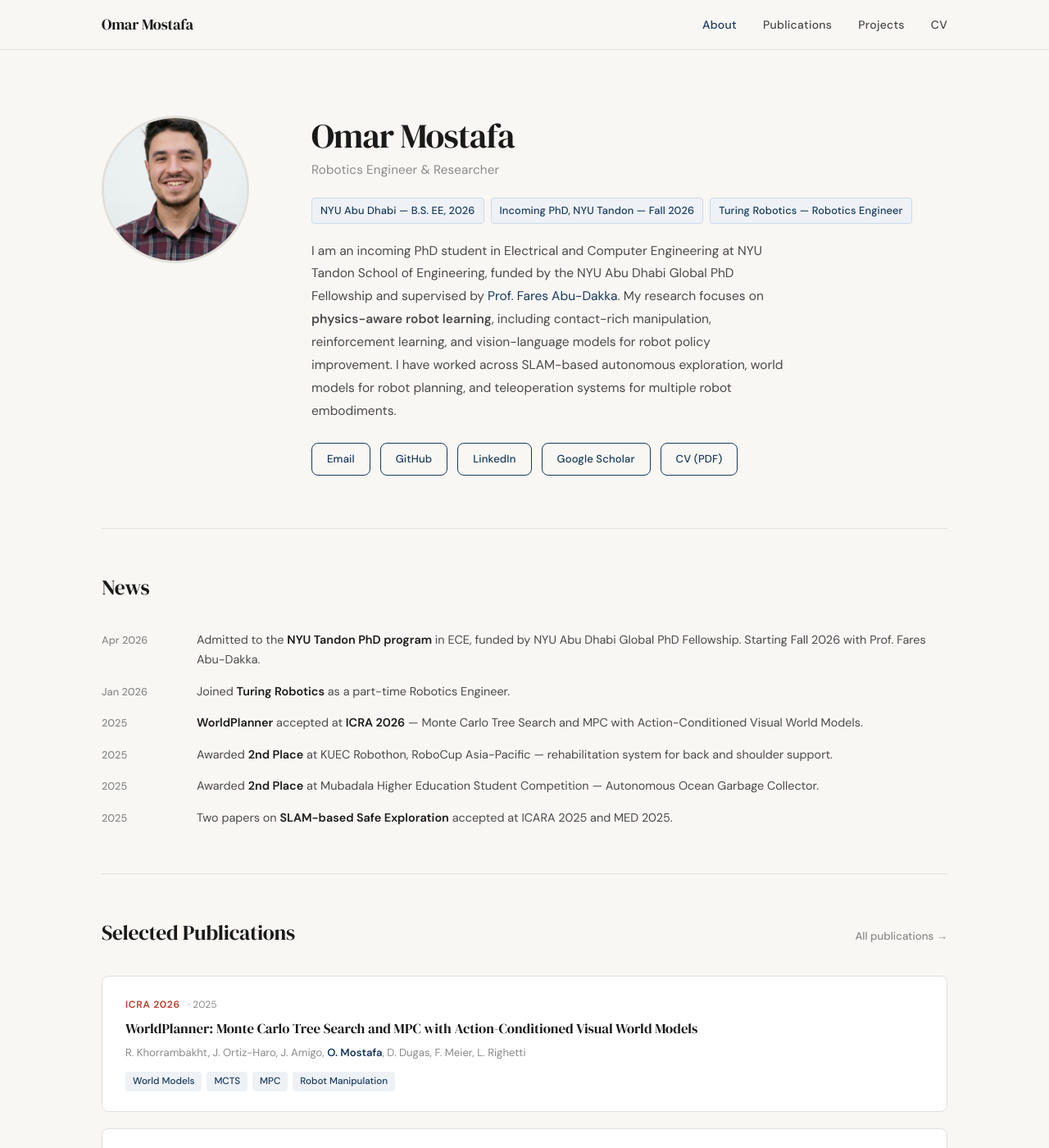
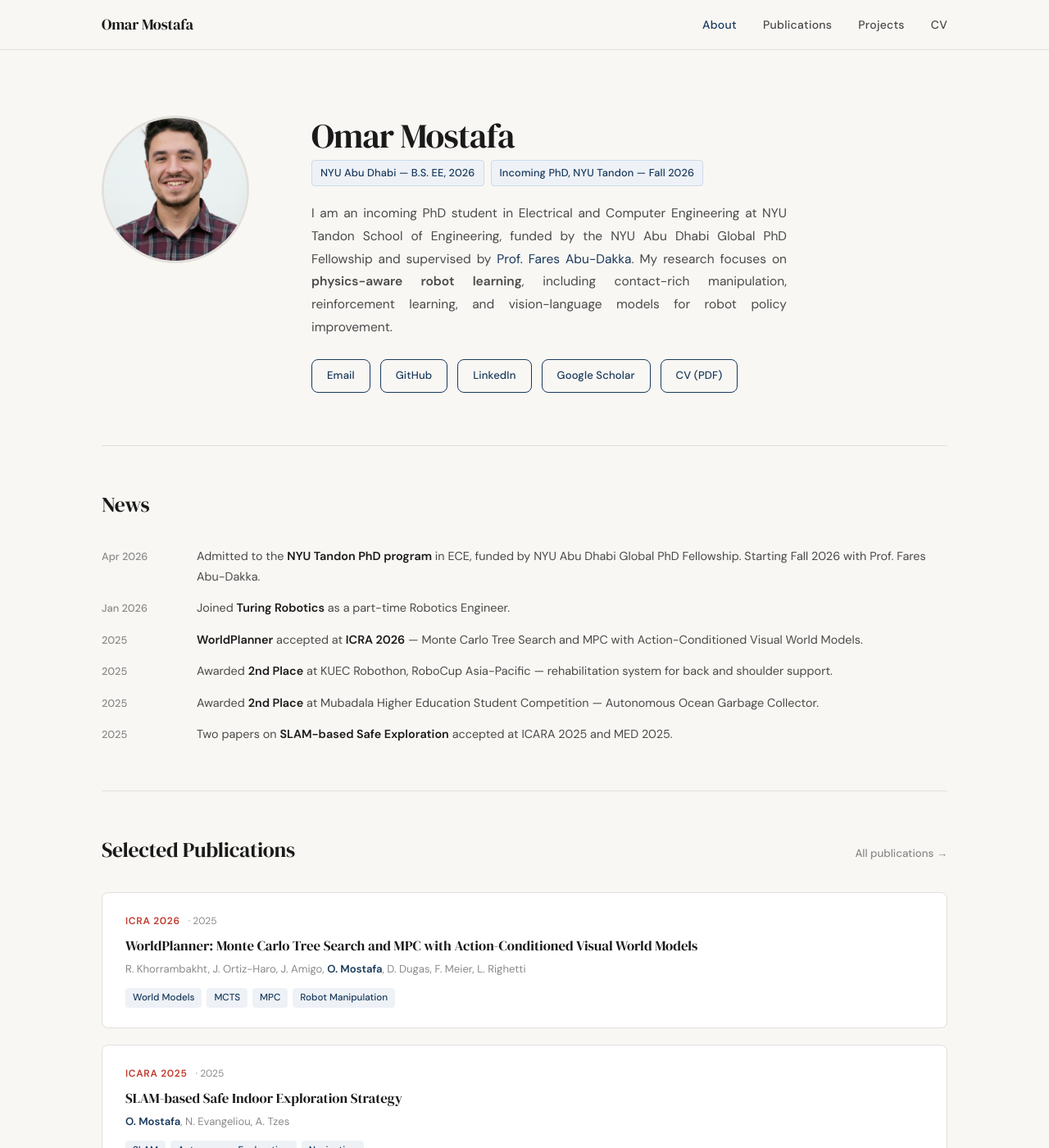
Before and after one commit to omar-mostafa81/omar-mostafa81.github.io, a Jekyll site: the page built from index.html, in a window 1280 px wide and 1400 px high. Shown: the whole window at 82% size. Built offline with Jekyll 4.4.1, drawn with Linux system fonts in a browser that asks for light colours; some of the changed text lies outside the part shown.

```diff
--- a/assets/css/style.css
+++ b/assets/css/style.css
@@ -178,6 +178,7 @@ p { color: var(--ink-mid); }
   color: var(--ink-mid);
   max-width: 580px;
   margin-bottom: 24px;
+  text-align: justify;
 }
 
 .hero-links {
--- a/index.html
+++ b/index.html
@@ -18,22 +18,18 @@ title: ""
       </div>
       <div>
         <h1 class="hero-name">Omar Mostafa</h1>
-        <p class="hero-title">Robotics Engineer &amp; Researcher</p>
 
         <div class="hero-affil">
           <span class="affil-pill">NYU Abu Dhabi &mdash; B.S. EE, 2026</span>
           <span class="affil-pill">Incoming PhD, NYU Tandon &mdash; Fall 2026</span>
-          <span class="affil-pill">Turing Robotics &mdash; Robotics Engineer</span>
         </div>
 
         <p class="hero-bio">
           I am an incoming PhD student in Electrical and Computer Engineering at NYU Tandon School of Engineering,
           funded by the NYU Abu Dhabi Global PhD Fellowship and supervised by
-          <a href="#" target="_blank">Prof. Fares Abu-Dakka</a>.
+          <a href="https://nyuad.nyu.edu/en/academics/divisions/engineering/faculty/fares-abu-dakka.html" target="_blank">Prof. Fares Abu-Dakka</a>.
           My research focuses on <strong>physics-aware robot learning</strong>, including contact-rich manipulation,
           reinforcement learning, and vision-language models for robot policy improvement.
-          I have worked across SLAM-based autonomous exploration, world models for robot planning,
-          and teleoperation systems for multiple robot embodiments.
         </p>
 
         <div class="hero-links">
@@ -142,11 +138,11 @@ title: ""
     <div class="exp-list">
 
       <div class="exp-item">
-        <span class="exp-date">Jan 2026 – Present</span>
+        <span class="exp-date">Jan 2026 – April 2026</span>
         <div>
           <div class="exp-role">Robotics Engineer (Part-time)</div>
           <div class="exp-org">Turing Robotics · Dubai, UAE</div>
-          <div class="exp-desc">Work under a non-disclosure agreement; details available on request.</div>
+          <div class="exp-desc">Work under a non-disclosure agreement (NDA).</div>
         </div>
       </div>
 
```
Also changed, not shown: _publications/safe-slam-frontier.md (+2 -2 lines), _publications/slam-safe-exploration.md (+3 -3 lines), assets/images/publications/med_frontier.jpg (deleted), assets/images/publications/med_frontier.png (added), assets/images/publications/med_result.jpg (deleted), assets/images/publications/slam_diablo_robot.jpg (deleted), assets/images/publications/slam_octomap.jpg (deleted), assets/images/publications/slam_octomap.png (added), assets/images/publications/slam_planner.jpg (deleted), assets/images/publications/slam_planner.png (added), assets/images/publications/worldplanner_mcts.jpg (deleted), assets/images/publications/worldplanner_mcts.png (added), assets/images/publications/worldplanner_mpc.jpg (deleted), assets/images/publications/worldplanner_mpc.png (added), 2 other files.
